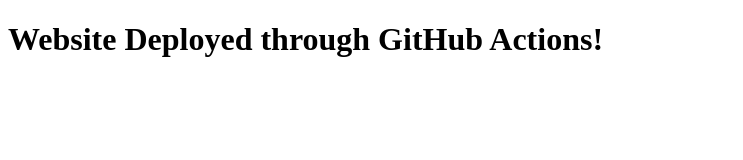
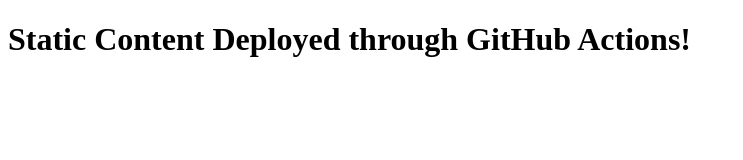
Before and after one commit to CloudViking/azure-staticsite-cdn, a plain HTML site: page site-contents/index.html in a window 1280 px wide. Shown: the whole page, without its empty margins (0-743 px from the left). Drawn offline with Linux system fonts and the light colour scheme.

Commit message:
Playing with my index.html for actions

```diff
--- a/site-contents/index.html
+++ b/site-contents/index.html
@@ -1,6 +1,6 @@
 <!DOCTYPE html>
 <html>
   <body>
-    <h1>Website Deployed through GitHub Actions!</h1>
+    <h1>Static Content Deployed through GitHub Actions!</h1>
   </body>
 </html>
```
